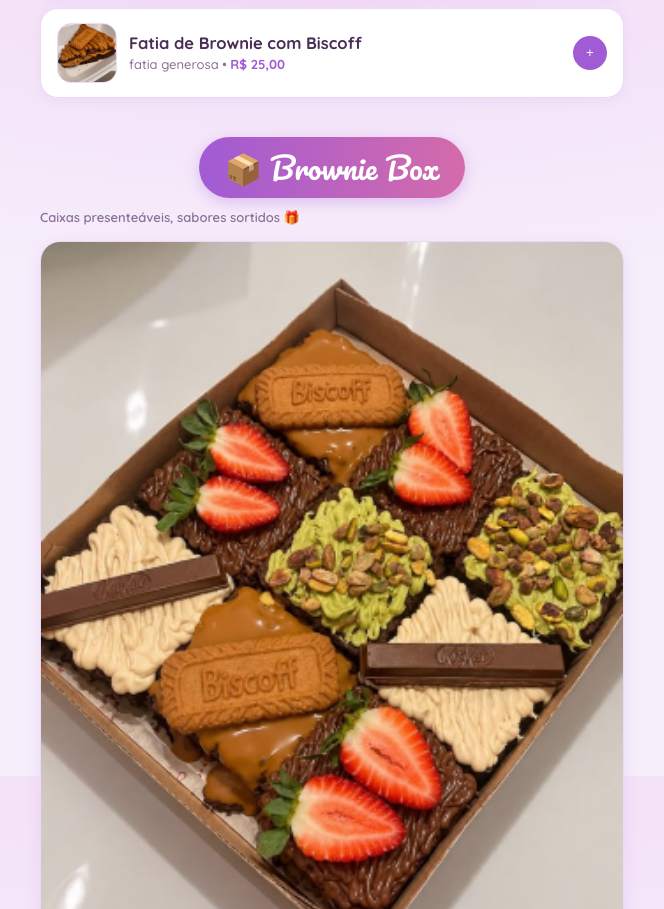
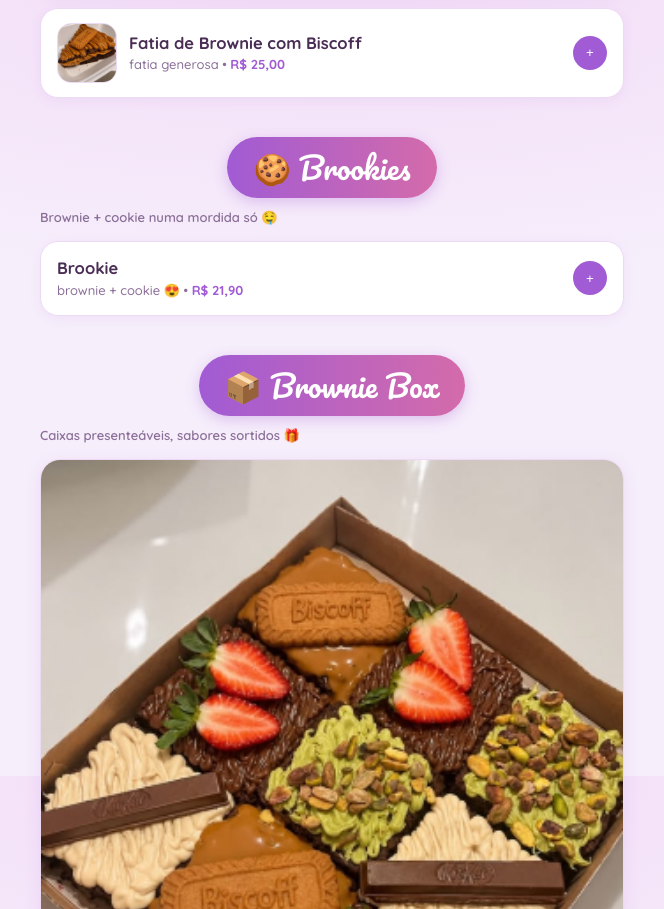
Before and after one commit to sitesprobr/encanto-de-sabores, a plain HTML site: page index.html in a window 1280 px wide. Shown: the part 2424-3333 px from the top of the page, without its empty margins (308-972 px from the left). Drawn offline with Linux system fonts and the light colour scheme.

Commit message:
Adiciona categoria Brookies e formatacao de preco com centavos

```diff
--- a/index.html
+++ b/index.html
@@ -193,6 +193,10 @@
     <p class="cat-nota">Fofinho por dentro, irresistível 😍</p>
     <div id="brownie"></div>
 
+    <div class="cat-wrap"><div class="cat">🍪 Brookies</div></div>
+    <p class="cat-nota">Brownie + cookie numa mordida só 🤤</p>
+    <div id="brookies"></div>
+
     <div class="cat-wrap"><div class="cat">📦 Brownie Box</div></div>
     <p class="cat-nota">Caixas presenteáveis, sabores sortidos 🎁</p>
     <div id="box"></div>
@@ -257,6 +261,10 @@
     var PIX_TITULAR = "";
     var qty = {};
 
+    function fmt(v) {
+      return "R$ " + v.toFixed(2).replace(".", ",");
+    }
+
     (function () {
       var z = document.getElementById("zap-link");
       z.href = "https://wa.me/" + WHATS + "?text=" + encodeURIComponent("Olá! Vim pelo cardápio do Encanto de Sabores ✨ e gostaria de fazer um pedido.");
@@ -318,7 +326,7 @@
         var nm = document.createElement("div"); nm.className = "nome"; nm.textContent = n;
         wrap.appendChild(nm);
         var dline = document.createElement("div"); dline.className = "desc";
-        dline.innerHTML = (sub ? sub + " • " : "") + "<b>R$ " + preco + ",00</b>";
+        dline.innerHTML = (sub ? sub + " • " : "") + "<b>" + fmt(preco) + "</b>";
         wrap.appendChild(dline);
         esq.appendChild(wrap);
         var q = document.createElement("div"); q.className = "q";
@@ -349,7 +357,7 @@
         var corpo = document.createElement("div"); corpo.className = "box-corpo";
         var bEsq = document.createElement("div"); bEsq.className = "box-esq";
         var bn = document.createElement("div"); bn.className = "box-nome"; bn.textContent = n;
-        var bp = document.createElement("div"); bp.className = "box-preco"; bp.textContent = "R$ " + preco + ",00";
+        var bp = document.createElement("div"); bp.className = "box-preco"; bp.textContent = fmt(preco);
         bEsq.append(bn, bp);
         var bDir = document.createElement("div"); bDir.className = "box-dir";
         var bd = document.createElement("div"); bd.className = "box-desc"; bd.textContent = desc;
@@ -372,6 +380,7 @@
     render("coxinha", "coxinha", data.coxinha);
     render("salgados", "salgados", data.salgados);
     render("brownie", "brownie", data.brownie);
+    render("brookies", "brookies", data.brookies);
     renderBox("box", "box", data.box);
     render("copos", "copos", data.copos);
 
@@ -431,7 +440,7 @@
         box.appendChild(row);
       });
       var t = totalItens();
-      totalEl.textContent = "Total: " + t + " iten" + (t > 1 ? "s" : "") + " = R$ " + totalValor() + ",00";
+      totalEl.textContent = "Total: " + t + " iten" + (t > 1 ? "s" : "") + " = " + fmt(totalValor());
     }
 
     function abrirCarrinho() { renderCarrinho(); document.getElementById("overlay").classList.add("aberto"); document.getElementById("drawer").classList.add("aberto"); }
@@ -448,12 +457,12 @@
       for (var k in qty) {
         if (!qty[k].n) continue;
         var it = qty[k];
-        lines.push("• " + it.n + "x " + it.nome + (it.sub ? " (" + it.sub + ")" : "") + " — R$ " + (it.n * it.preco) + ",00");
+        lines.push("• " + it.n + "x " + it.nome + (it.sub ? " (" + it.sub + ")" : "") + " — " + fmt(it.n * it.preco));
       }
       var nome = val("c-nome"), tel = val("c-tel"), end = val("c-end"), obs = val("c-obs");
       var t = totalItens();
       var msg = "Olá! Gostaria de fazer um pedido no Encanto de Sabores ✨:\n" + lines.join("\n");
-      msg += "\n\nTotal: " + t + " iten" + (t > 1 ? "s" : "") + " = R$ " + totalValor() + ",00";
+      msg += "\n\nTotal: " + t + " iten" + (t > 1 ? "s" : "") + " = " + fmt(totalValor());
       if (nome) msg += "\nNome: " + nome;
       if (tel) msg += "\nTelefone: " + tel;
       if (end) msg += "\nEndereço: " + end;
```
